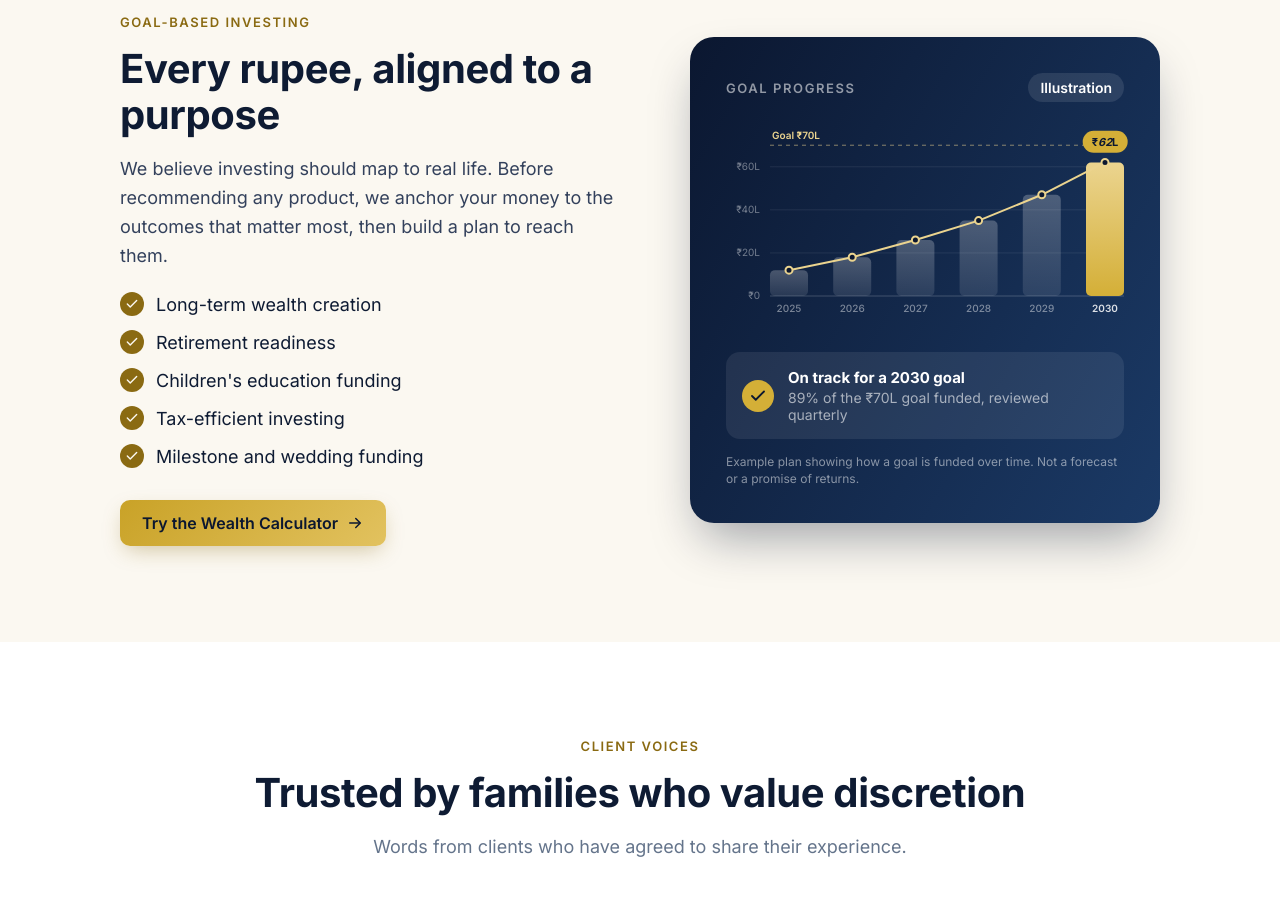
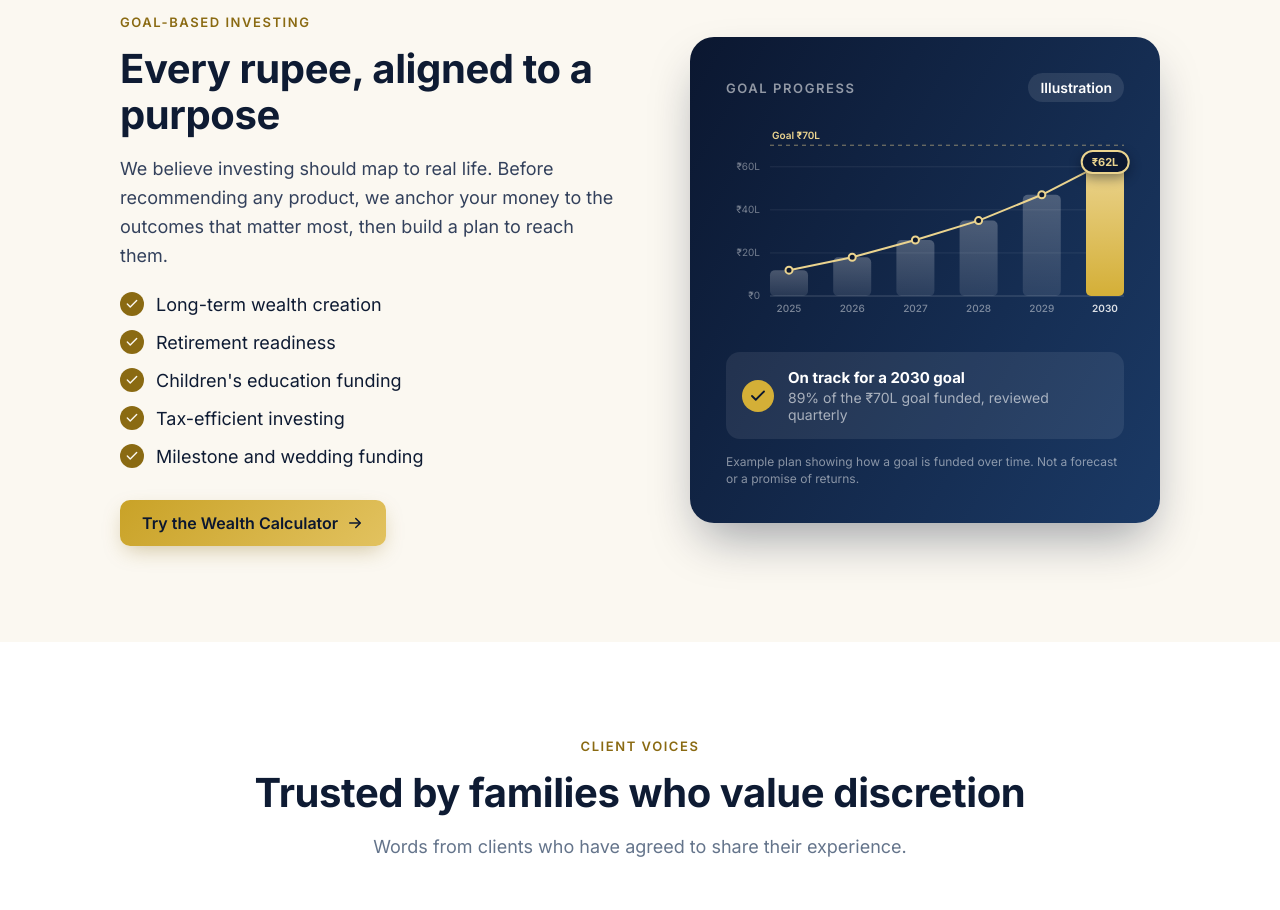
Before and after one commit to krishsurya31/fortunebridge, a plain HTML site: page index.html in a window 1280 px wide. Shown: the part 2720-3630 px from the top of the page. Drawn offline with Linux system fonts and the light colour scheme.

Commit message:
Goal chart: anchor the value chip on the final data point, fix italic digits
Co-Authored-By: Claude Fable 5.1 <noreply@anthropic.com>

```diff
--- a/index.html
+++ b/index.html
@@ -8,7 +8,7 @@
 <link rel="preconnect" href="https://fonts.googleapis.com">
 <link rel="preconnect" href="https://fonts.gstatic.com" crossorigin>
 <link href="https://fonts.googleapis.com/css2?family=Inter:wght@400;500;600;700;800&display=swap" rel="stylesheet">
-<link rel="stylesheet" href="styles.css?v=7">
+<link rel="stylesheet" href="styles.css?v=8">
 </head>
 <body>
 
@@ -301,6 +301,6 @@
   </div>
 </footer>
 
-<script src="script.js?v=7"></script>
+<script src="script.js?v=8"></script>
 </body>
 </html>
--- a/script.js
+++ b/script.js
@@ -150,12 +150,12 @@
     line.style.strokeDashoffset = reduce ? 0 : len;
     line.style.transition = 'stroke-dashoffset .8s ease-out .75s';
 
-    // value chip position (above final bar)
+    // value chip: sits ON the final data point (an enlarged trend dot), so it reads as the
+    // end of the line and the top of the bar. Floating it above collided with the goal line.
     const chip = document.querySelector('.value-chip');
     const lastTop = tops[tops.length - 1];
     chip.style.left = (lastTop[0] / W * 100) + '%';
     chip.style.top = (lastTop[1] / H * 100) + '%';
-    chip.style.transform = 'translate(-50%,-140%)';
 
     // callout line, derived from the same data as the bars
     const prog = document.querySelector('[data-goal-progress]');
@@ -164,10 +164,12 @@
     function runChart() {
       document.getElementById('chart').classList.add('run');
       if (reduce) { dots.forEach(c => { c.style.opacity = 1; c.style.transform = 'scale(1)'; });
+        chip.classList.add('show');
         document.querySelector('[data-chip]').textContent = FINAL; return; }
       line.style.strokeDashoffset = 0;
       dots.forEach((c, i) => setTimeout(() => {
         c.style.opacity = 1; c.style.transform = 'scale(1)';
+        if (i === dots.length - 1) chip.classList.add('show');
       }, 850 + i * 90));
       // chip count-up as the line lands
       setTimeout(() => {
--- a/styles.css
+++ b/styles.css
@@ -310,12 +310,20 @@ button { font-family:inherit; cursor:pointer; border:none; background:none; }
 .outlook-note { margin:14px 0 0; font-size:12px; line-height:17px; color:rgba(255,255,255,.5); }
 .trend-line { fill:none; stroke:var(--gold-300); stroke-width:2; stroke-linecap:round; stroke-linejoin:round; }
 .trend-dot { fill:var(--navy-900); stroke:var(--gold-300); stroke-width:2; }
-.value-chip { position:absolute; }
+.value-chip {
+  position:absolute; opacity:0;
+  transform:translate(-50%,-50%) scale(.6);
+  transition:opacity .3s ease, transform .35s cubic-bezier(.34,1.56,.64,1);
+}
+.value-chip.show { opacity:1; transform:translate(-50%,-50%) scale(1); }
 .value-chip span {
-  display:inline-block; padding:4px 9px; border-radius:100px;
-  background:var(--gold-500); color:var(--navy-900);
-  font-size:11px; font-weight:700; line-height:14px;
+  display:inline-block; padding:3px 9px; border-radius:100px;
+  background:var(--navy-900); color:var(--gold-300);
+  border:2px solid var(--gold-300);
+  font-size:11px; font-weight:700; line-height:14px; white-space:nowrap;
+  box-shadow:0 4px 12px rgba(5,11,24,.45);
 }
+.value-chip i { font-style:normal; }
 .outlook-foot {
   display:flex; align-items:center; gap:14px; margin-top:24px;
   background:rgba(255,255,255,.08); border-radius:14px; padding:16px;
```
Also changed, not shown: calculator.html (+4 -4 lines).
